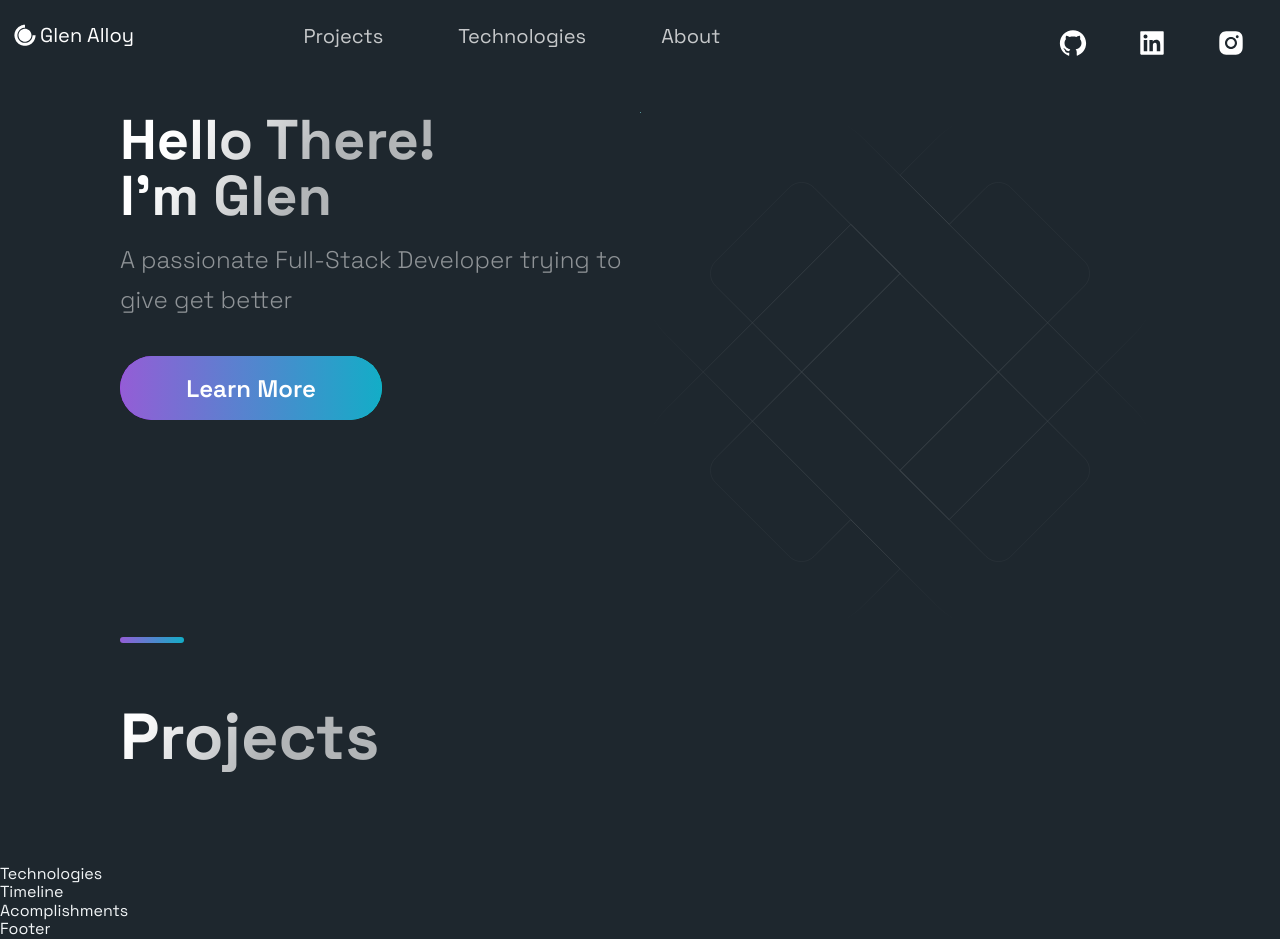
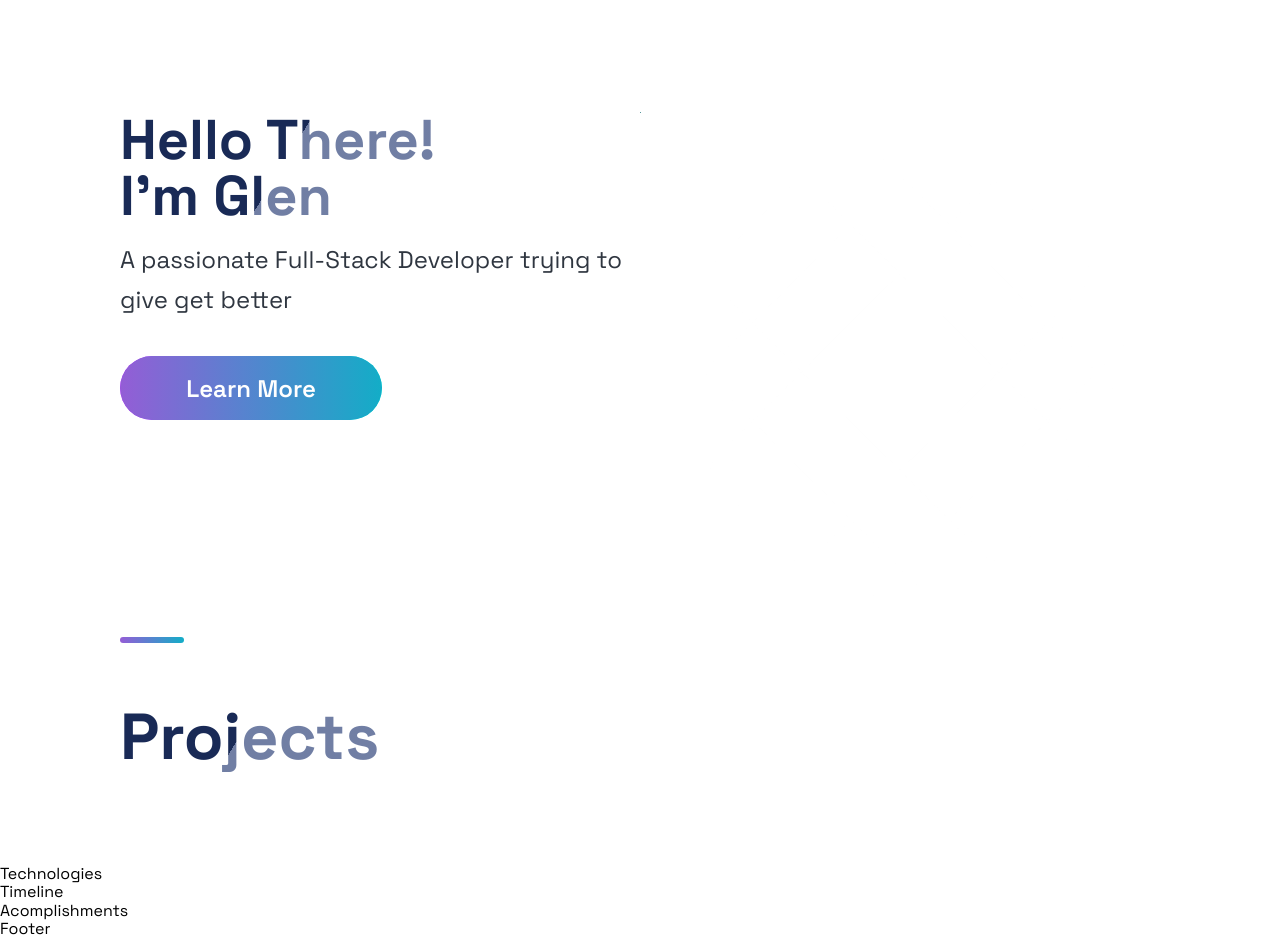
Before and after one commit to glen654/portfolio, a Next.js app: page / in a window 1280 px wide. Built offline with nearby package versions, Linux system fonts and the light colour scheme.

Commit message:
changed the section heading color and section text color

```diff
--- a/src/styles/GlobalComponents/index.js
+++ b/src/styles/GlobalComponents/index.js
@@ -30,7 +30,7 @@ export const SectionTitle = styled.h2`
   line-height: ${(props) => props.main ? '72px' : '56px'};
   width: max-content;
   max-width: 100%;
-  background: linear-gradient(121.57deg, #FFFFFF 18.77%, rgba(255, 255, 255, 0.66) 60.15%);
+  background: linear-gradient(121.57deg, #192a56 50.77%, rgba(39, 60, 117,0.66) 45.15%);
   -webkit-background-clip: text;
   -webkit-text-fill-color: transparent;
   margin-bottom: 16px;
@@ -58,9 +58,9 @@ export const SectionText = styled.p`
   max-width: 800px;
   font-size: 24px;
   line-height: 40px;
-  font-weight: 300;
+  font-weight: 400;
   padding-bottom: 3.6rem;
-  color: rgba(255, 255, 255, 0.5);
+  color:rgba(47, 54, 64,1.0);
 
   @media ${(props) => props.theme.breakpoints.md} {
     max-width: 670px;
--- a/src/themes/default.js
+++ b/src/themes/default.js
@@ -6,8 +6,8 @@ export default {
   },
   // Colors for layout
   colors: {
-    primary1: "hsl(204,23.8%,95.9%)",
-    background1: "#1e272e",
+    primary1: "hsl(100, 23.8%, 0%)",
+    background1: "#ffff",
     accent1: "hsl(34.9,98.6%,72.9%)",
     button: "hsl(205.1,100%,36.1%)",
     background2: "hsl(232.7,27.3%,23.7%)",
```
